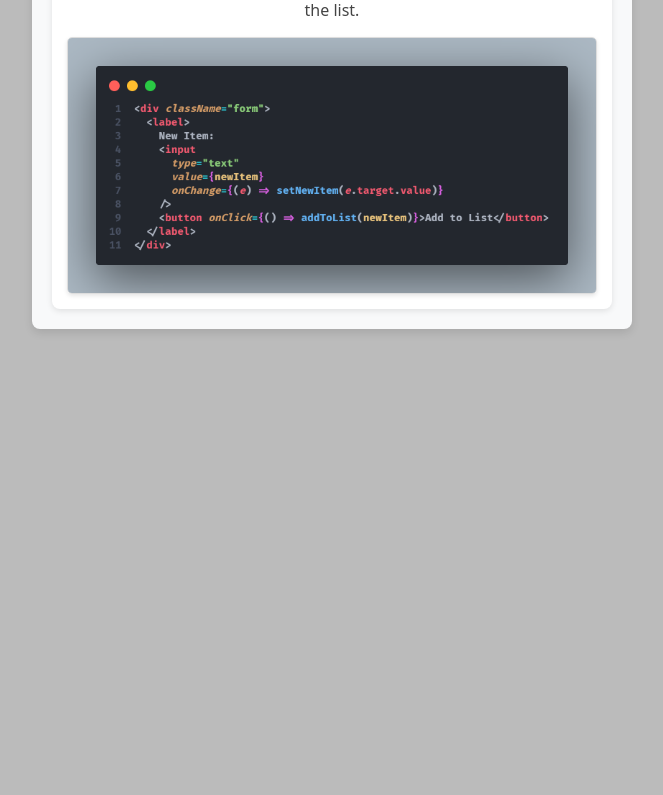
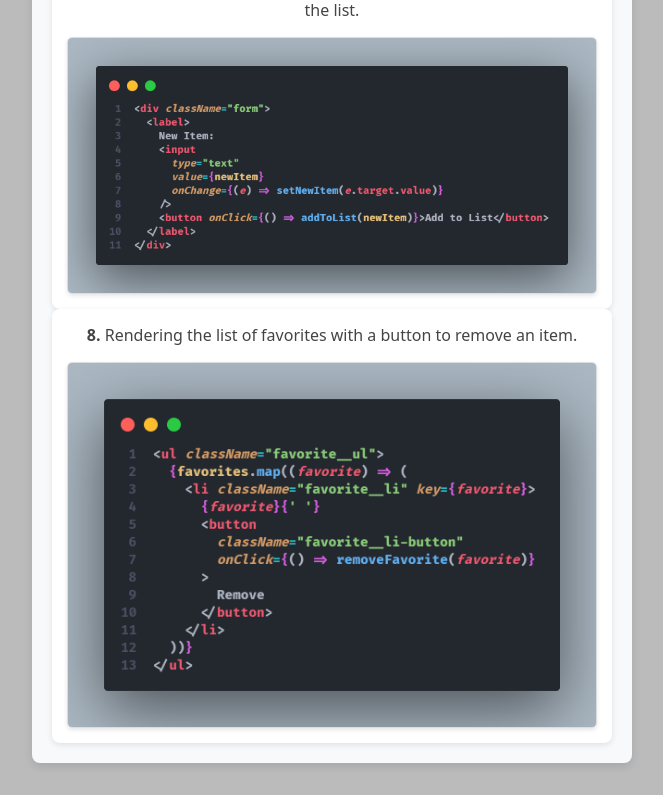
Before and after one commit to Espadv69/useState-Intermediate, a React (Vite) app in the folder DynamicFavorites/: page / in a window 1280 px wide. Shown: the part 2748-3543 px from the top of the page, without its empty margins (308-971 px from the left). Before the commit the page ends 3109 px from the top, so only its background shows below. Built offline with nearby package versions, Linux system fonts and the light colour scheme; the HTML template or start-up script is replaced by a standard one.

Commit message:
Add eighth step to Explanation component with rendering favorites list details

```diff
--- a/DynamicFavorites/src/components/Explanation/Explanation.jsx
+++ b/DynamicFavorites/src/components/Explanation/Explanation.jsx
@@ -54,6 +54,13 @@ const Explanation = () => {
           imgUrl="/images/form.png"
           imgAlt="Code snippet with form"
         />
+
+        <LiExplanation
+          stepNumber={8}
+          description="Rendering the list of favorites with a button to remove an item."
+          imgUrl="/images/renderFavoritesList.png"
+          imgAlt="Code snippet with favorite list"
+        />
       </ul>
     </section>
   )
```
